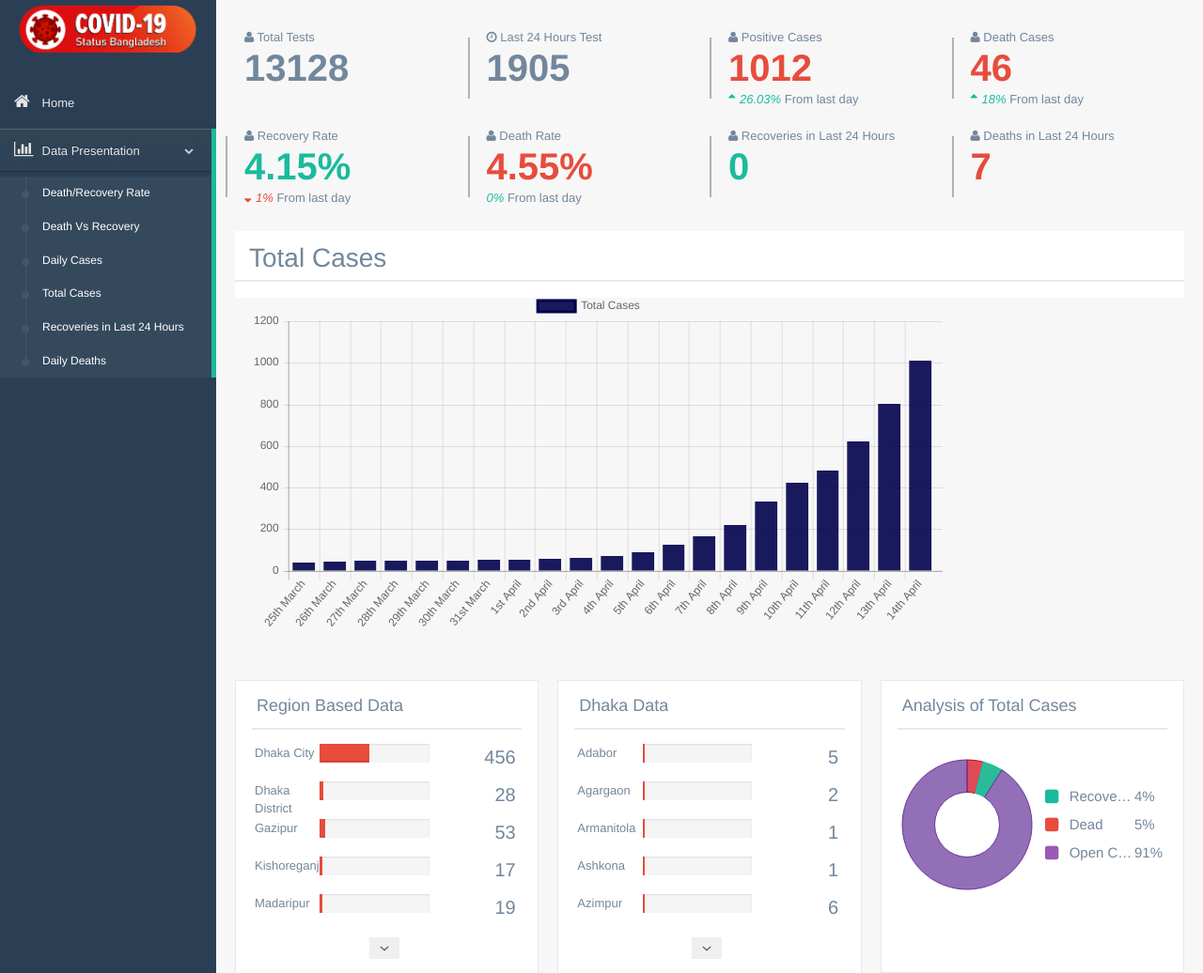
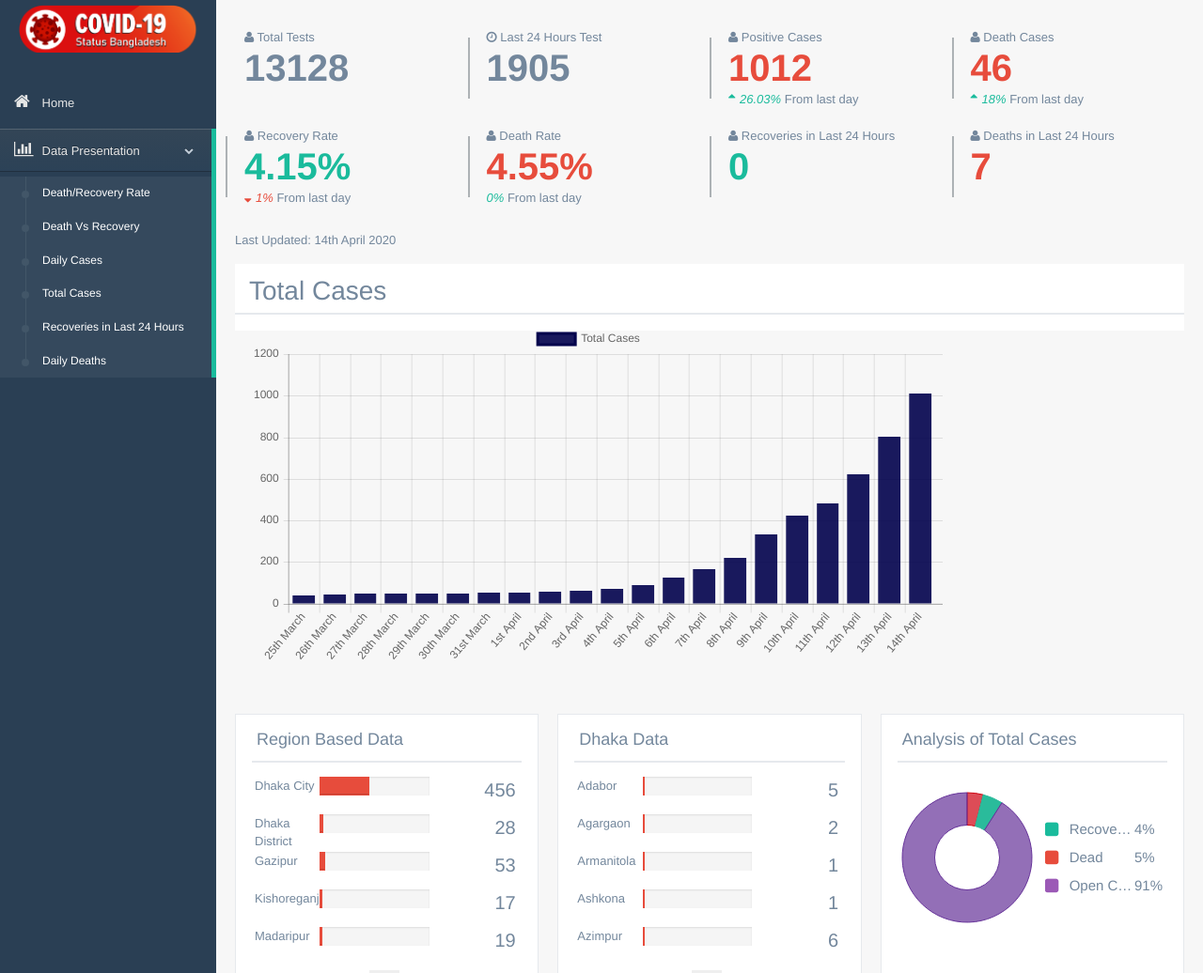
Before and after one commit to abrarhasinkml/COVID-19BD, a PHP site: page / in a window 1280 px wide. Shown: the top 1036 px of the page at 94% size. Run offline with PHP 8.4, Linux system fonts and the light colour scheme; data comes from the database, SQL or seed files in the repository.

Commit message:
Added last update date

```diff
--- a/web-interface/index.php
+++ b/web-interface/index.php
@@ -286,6 +286,9 @@
             </div>
           </div>
         </div>
+        <div>
+          <p>Last Updated: <?php echo date('jS F Y', strtotime($date[$count-1])); ?><p>
+        </div>
           <!-- /top tiles -->
 
           <div class="row">
@@ -427,7 +430,7 @@
                       <div class="x_content">
                           <?php
 
-                          for($j = 0; $j < count($areaLocation)-1; $j++) { ?>
+                          for($j = 0; $j < count($areaLocation); $j++) { ?>
 
                             <div class="widget_summary">
                               <div class="w_left w_25">
```
